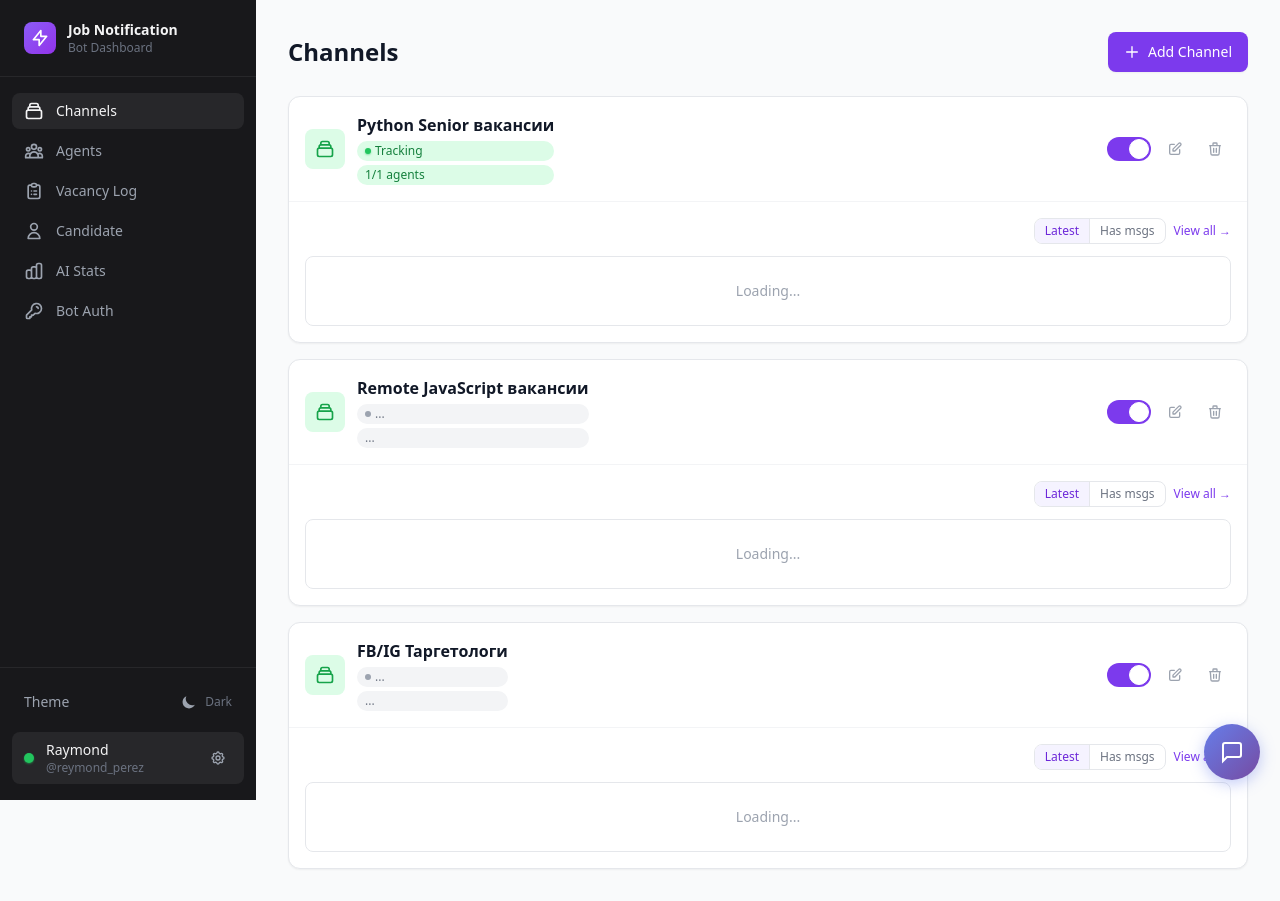
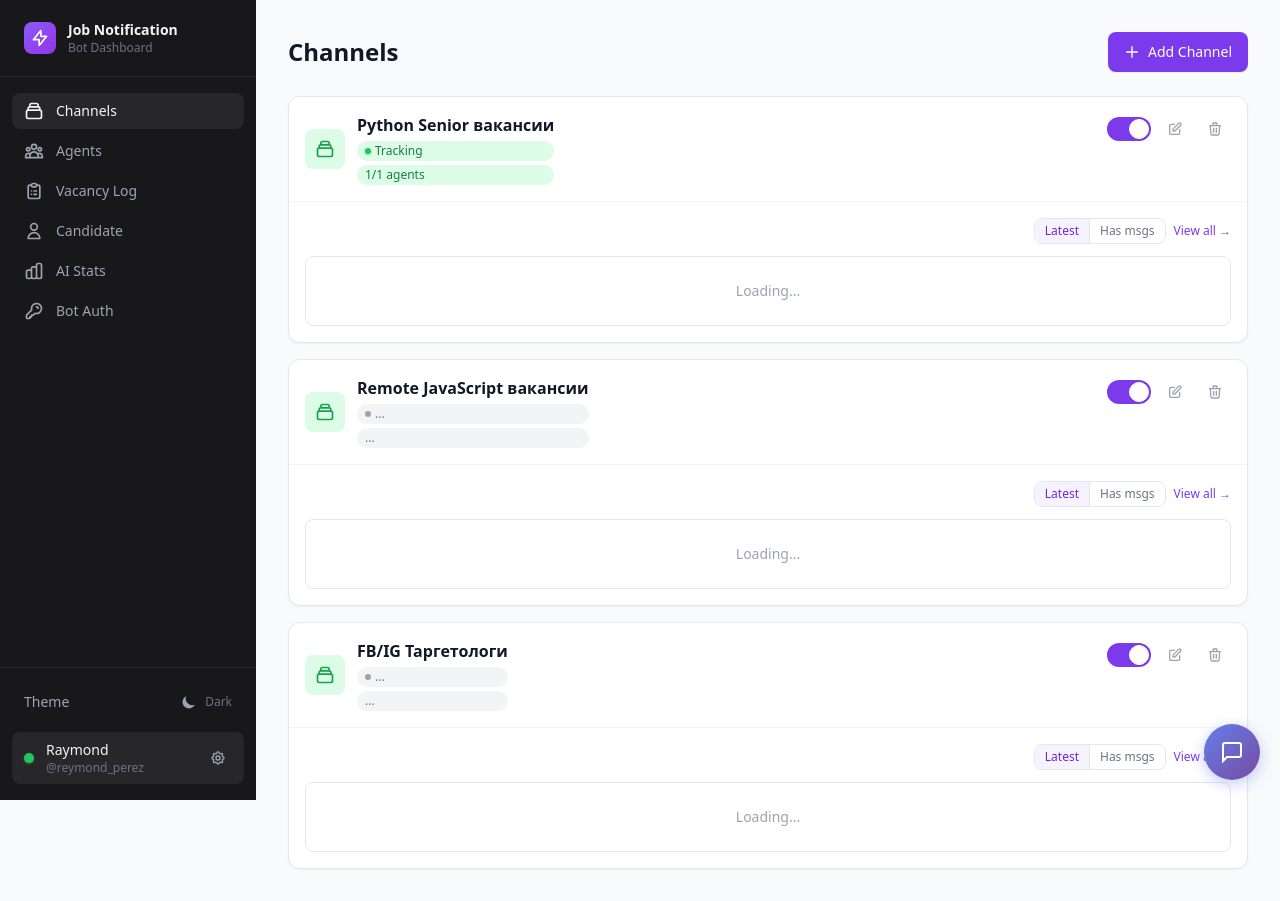
Before and after one commit to kbrejes/telegram_rassylshik, a FastAPI app: page / in a window 1280 px wide. Run offline with FastAPI, Linux system fonts and the light colour scheme; data that the repository does not hold is empty; some libraries are stand-ins or nearby versions.

Commit message:
Align channel card controls to top of header
🤖 Generated with [Claude Code](https://claude.com/claude-code)

Co-Authored-By: Claude Opus 4.5 <noreply@anthropic.com>

```diff
--- a/web/templates/channels_list_new.html
+++ b/web/templates/channels_list_new.html
@@ -204,7 +204,7 @@
                     {% for channel in channels %}
                     <div class="bg-white dark:bg-dark-900 rounded-xl border border-gray-200 dark:border-dark-700 shadow-sm hover:shadow-md transition-all duration-300 overflow-hidden card-glow {% if not channel.enabled %}opacity-60{% endif %}" data-channel-id="{{ channel.id }}">
                         <!-- Channel Header -->
-                        <div class="flex flex-col sm:flex-row sm:items-center justify-between p-4 gap-3 border-b border-gray-100 dark:border-dark-700">
+                        <div class="flex flex-col sm:flex-row sm:items-start justify-between p-4 gap-3 border-b border-gray-100 dark:border-dark-700">
                             <div class="flex items-center gap-3 min-w-0">
                                 <div class="flex-shrink-0 flex items-center justify-center w-10 h-10 rounded-lg {% if channel.enabled %}bg-green-100 dark:bg-green-900/30 text-green-600 dark:text-green-400{% else %}bg-gray-100 dark:bg-dark-700 text-gray-400{% endif %}">
                                     <svg class="w-5 h-5" fill="none" stroke="currentColor" viewBox="0 0 24 24">
@@ -226,7 +226,7 @@
                             </div>
                             <!-- Invisible divider -->
                             <div class="hidden sm:block flex-1"></div>
-                            <div class="flex items-center gap-2 self-end sm:self-auto">
+                            <div class="flex items-center gap-2 self-start">
                                 <!-- Toggle Switch -->
                                 <label class="relative inline-flex items-center cursor-pointer">
                                     <input type="checkbox" class="sr-only peer" {% if channel.enabled %}checked{% endif %} onchange="toggleChannel('{{ channel.id }}', this.checked)">
```
